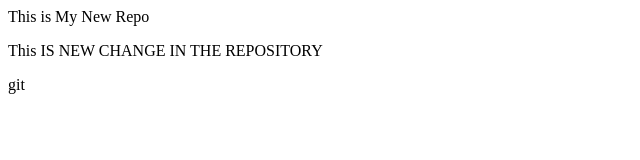
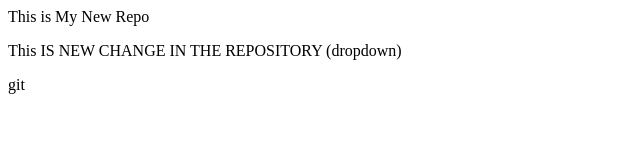
Before and after one commit to SidMat7/localrepo, a plain HTML site: page index.html in a window 1280 px wide. Shown: the full height of the page, 0-640 px from the left. Drawn offline with Linux system fonts and the light colour scheme.

Commit message:
Add Dropdown

```diff
--- a/index.html
+++ b/index.html
@@ -1,2 +1,2 @@
 <p>This is My New Repo</p>
-<p>This IS NEW CHANGE IN THE REPOSITORY</p>git
+<p>This IS NEW CHANGE IN THE REPOSITORY (dropdown)</p>git
```
